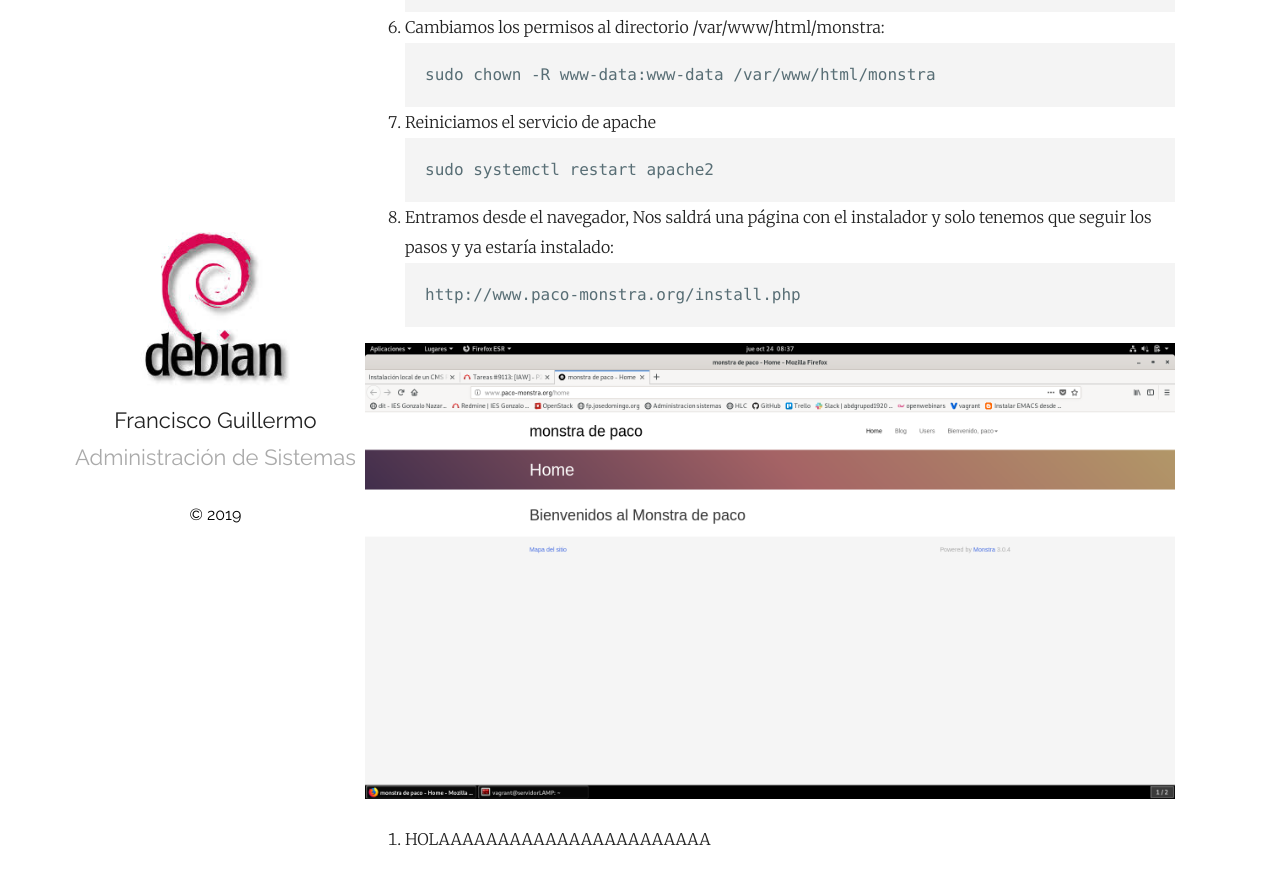
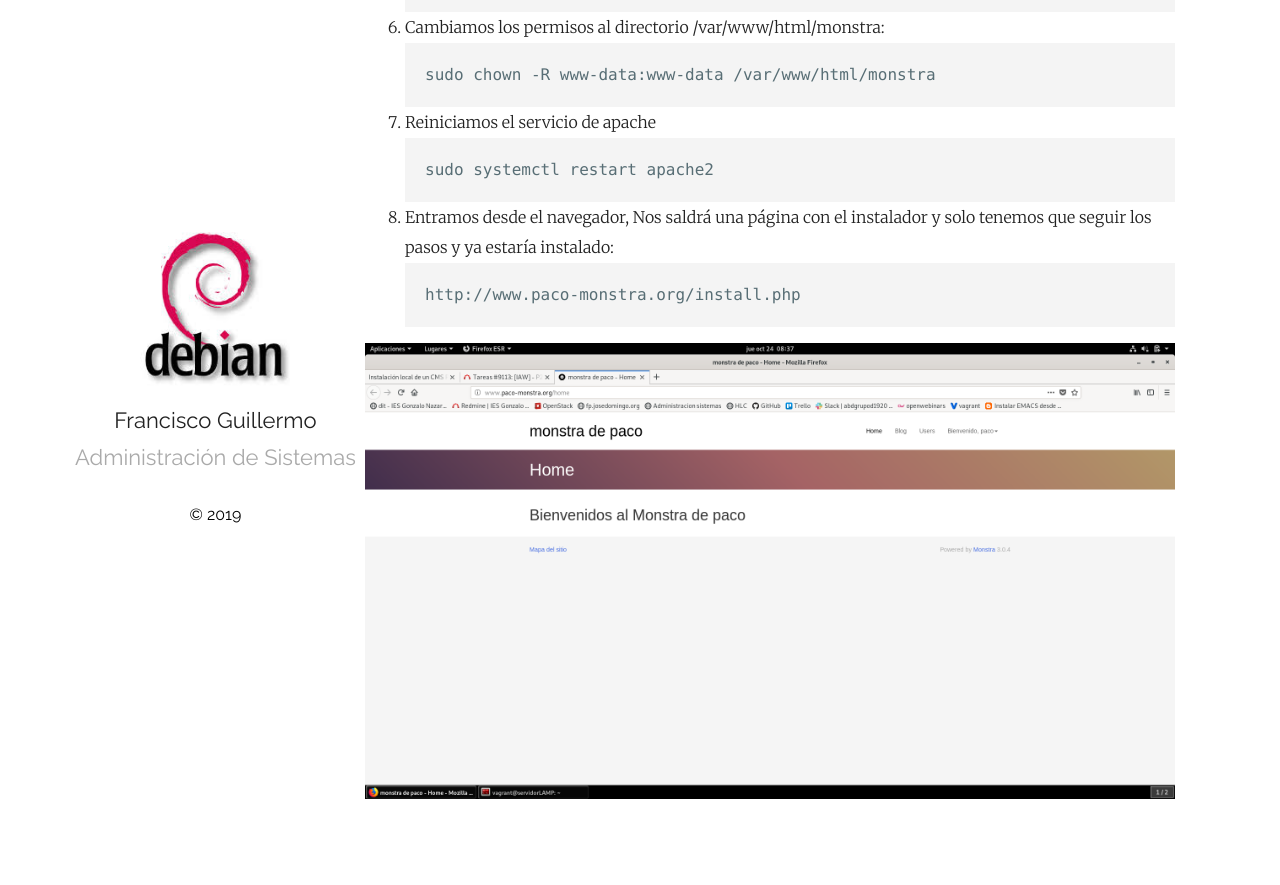
Before and after one commit to PacoGuillermoGarcia/ic_estatica_paco, a Jekyll site: the page built from _posts/2019-10-24-drupal.markdown, in a window 1280 px wide and 900 px high, scrolled down 1022 px. Shown: the top 885 px of the window. Built offline with Jekyll 4.4.1, drawn with Linux system fonts in a browser that asks for light colours; after the commit the page ends 1875 px from its top, so only the background shows below that.

Commit message:
cambios para probar integracion continua

````diff
--- a/_posts/2019-10-24-drupal.markdown
+++ b/_posts/2019-10-24-drupal.markdown
@@ -55,5 +55,3 @@ http://www.paco-monstra.org/install.php
 ```
 
 ![](/assets/monstra1.png)
-
-9. HOLAAAAAAAAAAAAAAAAAAAAAAA
````
